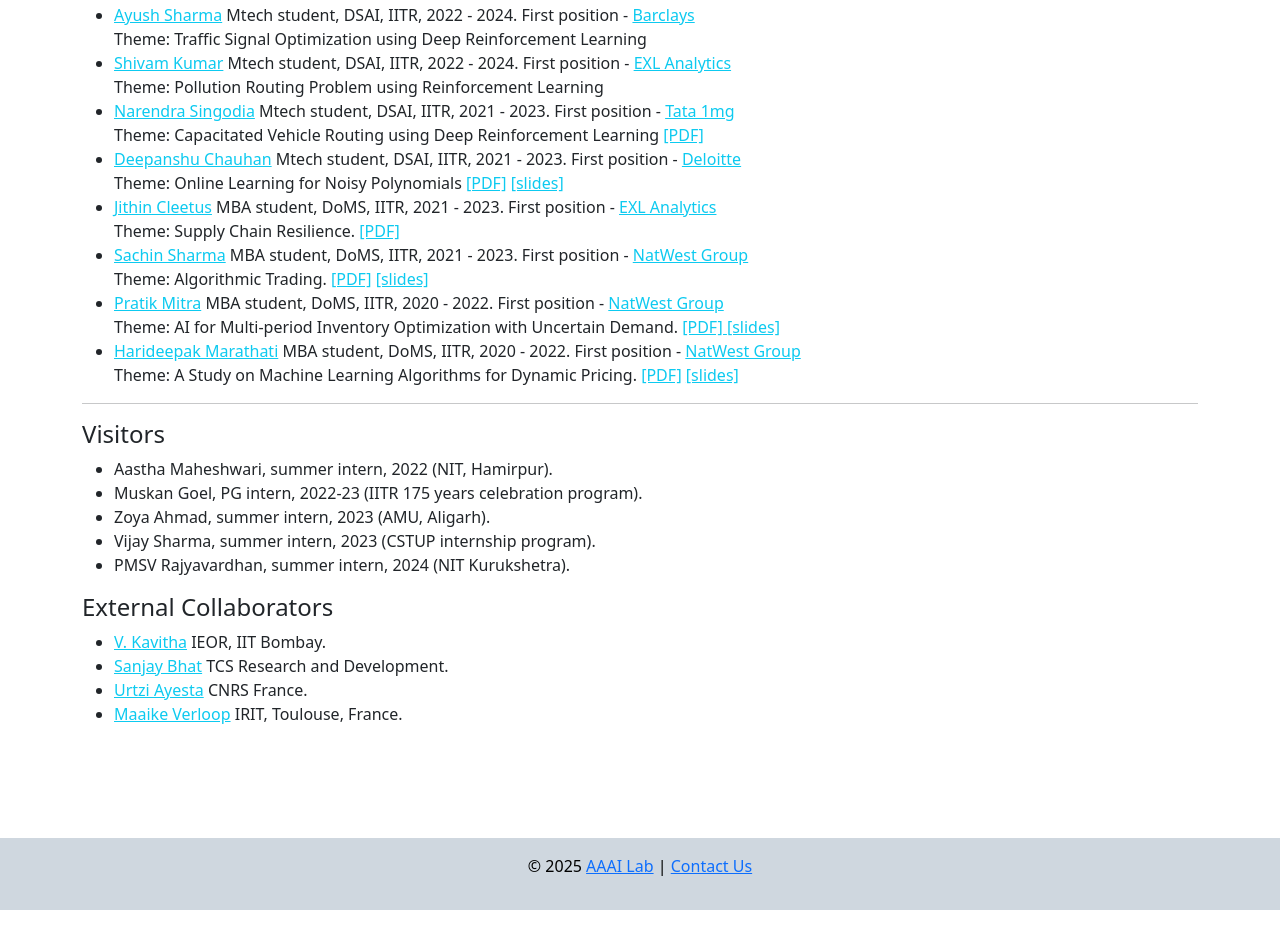
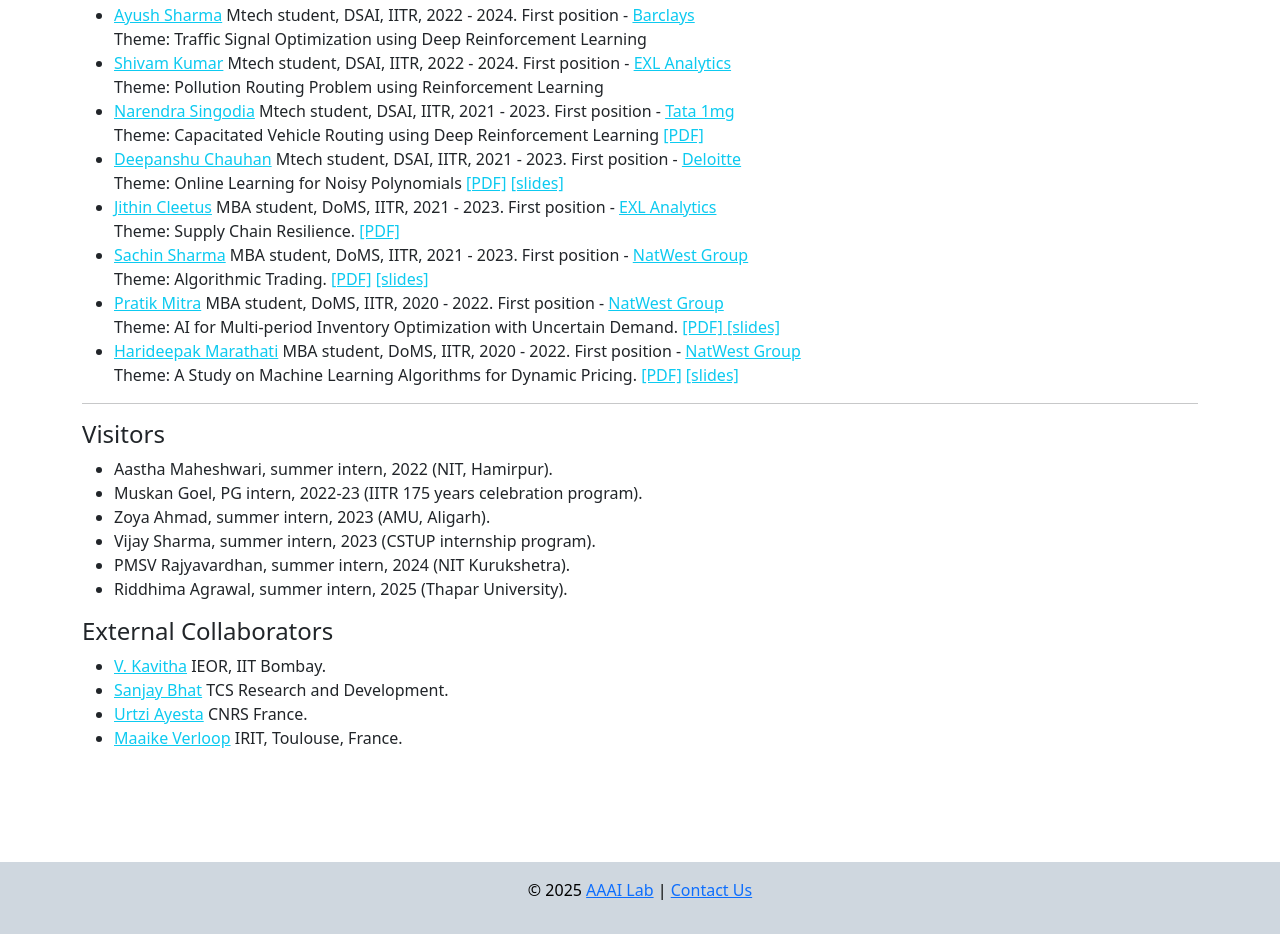
Before and after one commit to manugupta-or/AAAI-Lab, a website: page Team.html in a window 1280 px wide. Shown: the part 1159-2093 px from the top of the page. Before the commit the page ends 2069 px from the top, so only its background shows below. Drawn offline with nearby package versions, Linux system fonts and the light colour scheme.

Commit message:
updated_visitos

```diff
--- a/Team.html
+++ b/Team.html
@@ -319,6 +319,8 @@
           <li>Zoya Ahmad, summer intern, 2023 (AMU, Aligarh).</li>
           <li>Vijay Sharma, summer intern, 2023 (CSTUP internship program).</li>
           <li>PMSV Rajyavardhan, summer intern, 2024 (NIT Kurukshetra).</li>
+          <li>Riddhima Agrawal, summer intern, 2025 (Thapar University).</li>
+
         </ul>
       </div>
 
```
